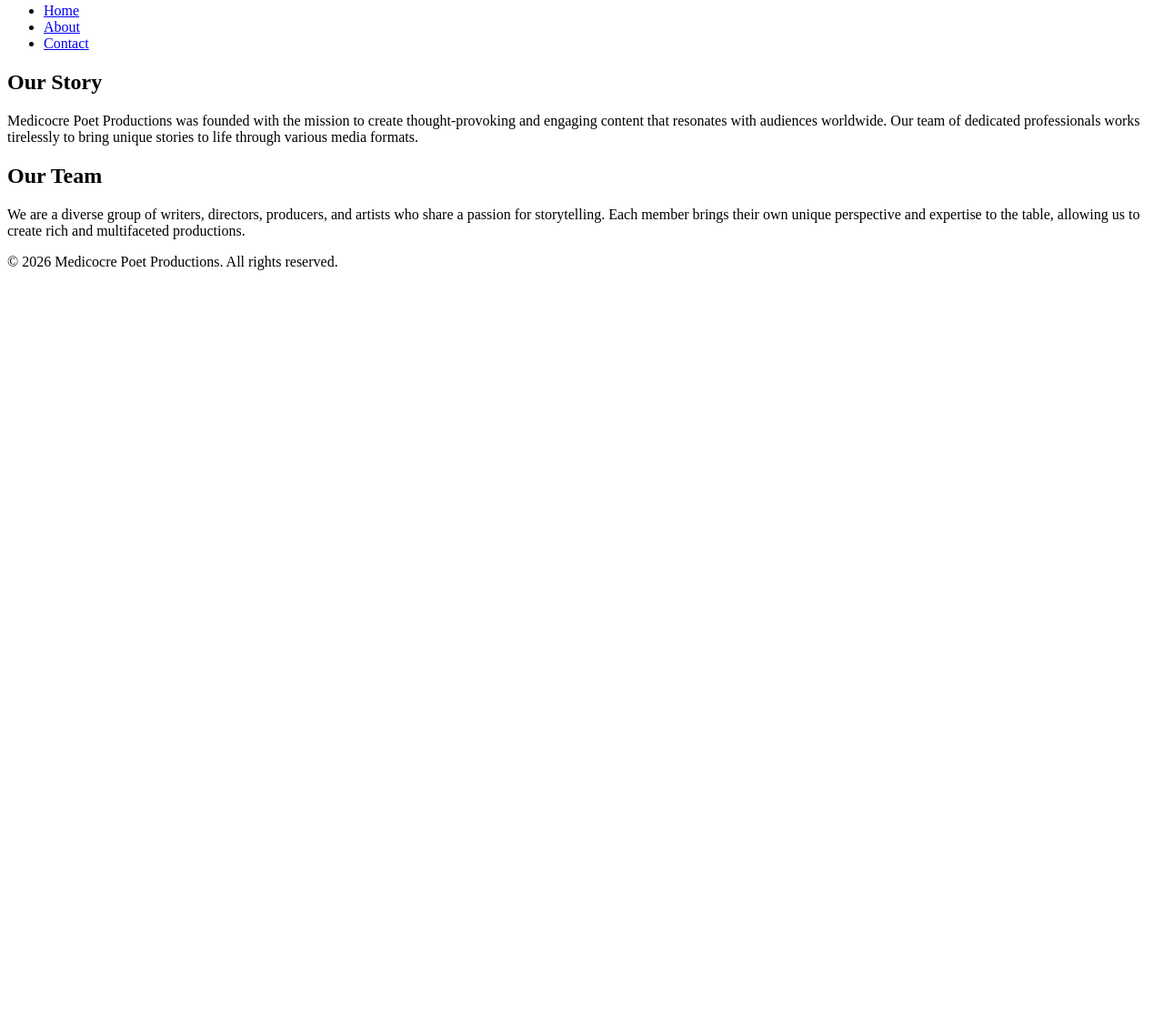
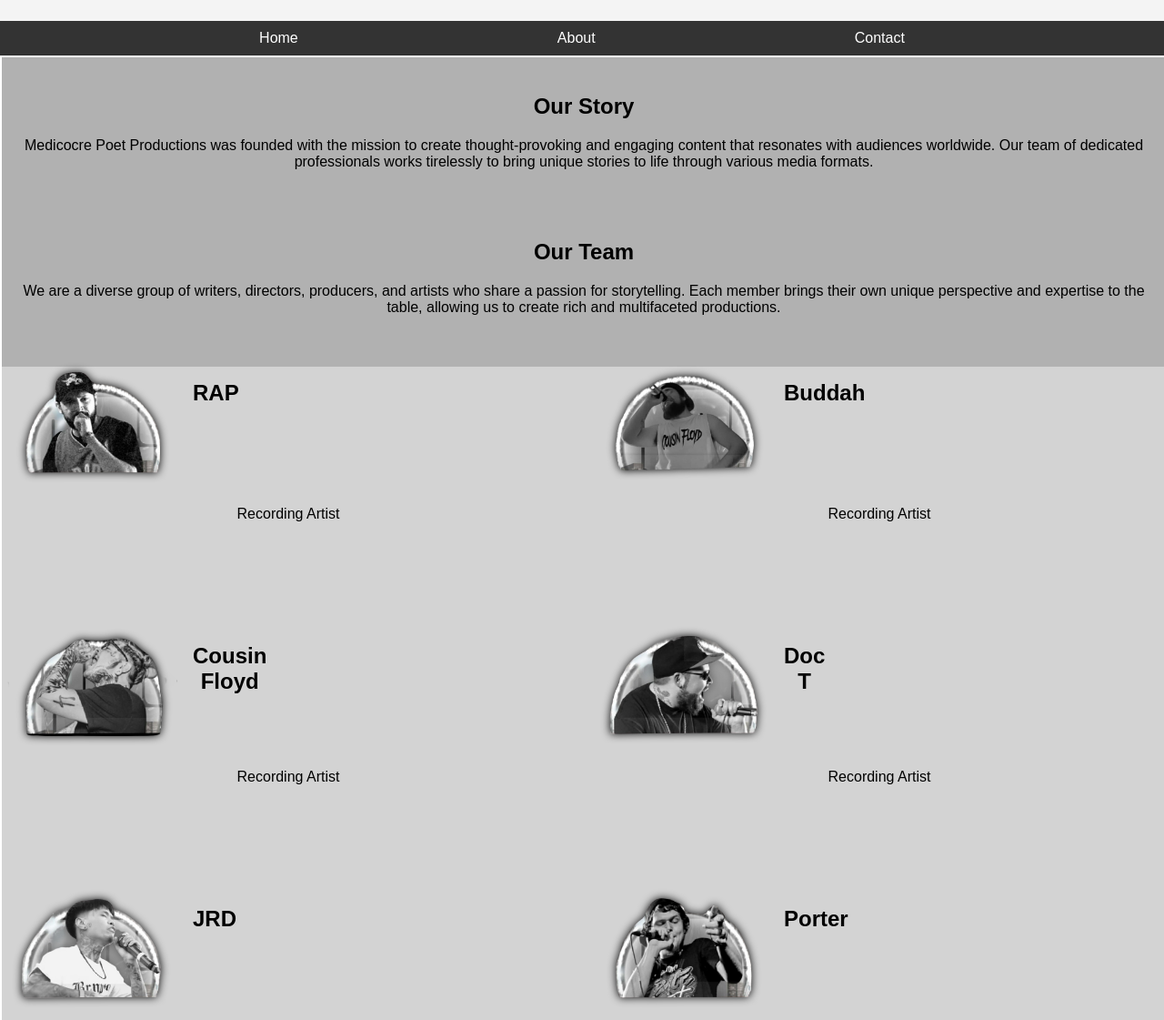
Before and after one commit to ErikStG417/MPP-Web-Site-Test-Project, a plain HTML site: page about.html in a window 1280 px wide. Shown: the part 77-1198 px from the top of the page at 91% size. Before the commit the page ends 800 px from the top, so only its background shows below. Drawn offline with Linux system fonts and the light colour scheme.

Commit message:
made changes to contacts form, added new png phots for artist

```diff
--- a/about.html
+++ b/about.html
@@ -1,32 +1,100 @@
-<!DOCTYPE html>
+<!doctype html>
 <html lang="en">
   <head>
-    <meta charset="UTF-8">
+    <meta charset="UTF-8" />
     <title>About Medicocre Poet Productions</title>
-    <link rel="stylesheet" href="styles.css">
-    <script src="script.js" defer></script>
+    <link rel="stylesheet" href="stylesheet.css" />
   </head>
   <body>
     <header>
       <h1>About Medicocre Poet Productions</h1>
     </header>
     <nav>
-        <ul>
+      <ul aria-label="About navigation" class="about-nav">
         <li><a href="indexmain_page.html">Home</a></li>
         <li><a href="about.html">About</a></li>
         <li><a href="contact.html">Contact</a></li>
       </ul>
     </nav>
     <main>
-        <section>
+      <div class="main-about-content">
+        <section class="story-section">
+          <div class="story-content">
             <h2>Our Story</h2>
-            <p>Medicocre Poet Productions was founded with the mission to create thought-provoking and engaging content that resonates with audiences worldwide. Our team of dedicated professionals works tirelessly to bring unique stories to life through various media formats.</p>
+            <p>
+              Medicocre Poet Productions was founded with the mission to create
+              thought-provoking and engaging content that resonates with
+              audiences worldwide. Our team of dedicated professionals works
+              tirelessly to bring unique stories to life through various media
+              formats.
+            </p>
+          </div>
+          <div class="team-content">
+            <h2>Our Team</h2>
+            <p>
+              We are a diverse group of writers, directors, producers, and
+              artists who share a passion for storytelling. Each member brings
+              their own unique perspective and expertise to the table, allowing
+              us to create rich and multifaceted productions.
+            </p>
+          </div>
         </section>
-        <section>
-            <h2>Our Team</h2>
-            <p>We are a diverse group of writers, directors, producers, and artists who share a passion for storytelling. Each member brings their own unique perspective and expertise to the table, allowing us to create rich and multifaceted productions.</p>
+
+        <section class="team-section">
+
+          <div class="crew-icons">
+            <span class="icon-caption">
+              <img src="img/brad.png" alt="brad Icon" class="icon1" />
+              <h2 class="icon-caption">RAP</h2>
+              <p>Recording Artist</p>
+            </span>
+
+            <span class="icon-caption">
+              <img src="img/Buddah.png" alt="buddah Icon" class="icon2" />
+              <h2 class="icon-caption">Buddah</h2>
+              <p>Recording Artist</p>
+            </span>
+
+            <span class="icon-caption">
+              <img
+                src="img/cousinFloyd.png"
+                alt="cousin floyd Icon"
+                class="icon3"
+              />
+              <h2 class="icon-caption">Cousin<br>Floyd</h2>
+              <p>Recording Artist</p>
+            </span>
+
+            <span class="icon-caption">
+              <img src="img/doc t.png" alt="doc t Icon" class="icon4" />
+              <h2 class="icon-caption">Doc T</h2>
+              <p>Recording Artist</p>
+            </span>
+            </span>
+
+            <span class="icon-caption">
+              <img src="img/jrd.png" alt="JRD Icon" class="icon5" />
+              <h2 class="icon-caption">JRD</h2>
+              <p>Recording Artist</p>
+            </span>
+
+            <span class="icon-caption">
+              <img src="img/porter.png" alt="porter Icon" class="icon6" />
+              <h2 class="icon-caption">Porter</h2>
+              <p>Recording Artist</p>
+            </span>
+            </span>
+
+            <span class="icon-caption" id="scatter">
+              <img src="img/scatter.png" alt="scatter Icon" class="icon7" />
+              <h2 class="icon-caption">Scatter</h2>
+              <p>Recording Artist/Beat Maker</p>
+            </span>
+          </div>
         </section>
+      </div>
     </main>
+
     <footer>
       <p>&copy; 2026 Medicocre Poet Productions. All rights reserved.</p>
     </footer>
--- a/scripts.js
+++ b/scripts.js
@@ -1 +1 @@
-console.log("Javascript connected!")
+console.log("Javascript connected!");
--- a/stylesheet.css
+++ b/stylesheet.css
@@ -1,3 +1,7 @@
+* {
+  box-sizing: border-box;
+}
+
 header {
   background-color: #f4f4f4;
   text-align: center;
@@ -19,15 +23,11 @@ footer {
 li a {
   color: white;
   text-decoration: none;
-
 }
 
 a:hover {
   color: rgb(97, 97, 175);
-
 }
-
-
 
 ul {
   list-style-type: none;
@@ -38,15 +38,11 @@ ul {
   justify-content: space-evenly;
 }
 
-
-
 body {
   font-family: Arial, sans-serif;
   margin: 0;
   padding: 0;
   overflow-x: hidden;
-
-
 }
 
 .main-content {
@@ -57,14 +53,10 @@ body {
   width: calc(100vw - 50px);
   padding-top: 10px;
   padding-bottom: 10px;
-    margin:auto;
+  margin: auto;
   min-height: calc(100vh - 120px);
   box-sizing: border-box;
-
-
-
 }
-
 
 .copyright {
   background-color: #f4f4f4;
@@ -73,10 +65,11 @@ body {
   position: relative;
   width: 100%;
   margin: 0;
-
 }
 
-.intro, .secondary, .shows {
+.intro,
+.secondary,
+.shows {
   background-color: rgba(100, 100, 100, 0.5);
   text-align: center;
   padding-top: 0;
@@ -91,7 +84,7 @@ body {
     box-shadow: 0px 0px 20px white inset*/
 }
 
-h2 {
+.main-content h2 {
   color: white;
   margin: 0;
   font-size: 2.5em;
@@ -99,15 +92,12 @@ h2 {
   text-transform: uppercase;
 }
 
-
-
-.container  {
+.container {
   position: relative;
   background-image: url(background-logo.png.png);
   background-size: cover;
   background-position: center;
   background-repeat: no-repeat;
-
 }
 
 .container::before {
@@ -121,7 +111,7 @@ h2 {
   z-index: -1;
 }
 
-p {
+.main-content p {
   color: white;
   font-size: 1.2em;
 }
@@ -139,7 +129,6 @@ p {
 .shows {
   grid-column: 1 /3;
   grid-row: 3;
-
 }
 
 .featured-image img {
@@ -155,3 +144,120 @@ p {
   font-size: 0.9em;
   color: black;
 }
+
+.about-nav {
+  background-color: #333;
+  padding: 10px 0;
+  width: 100%;
+}
+
+.crew-icons img {
+  width: 200px;
+  height: auto;
+  padding: 0;
+  margin: 0;
+  filter: drop-shadow(0px 0px 5px rgba(0, 0, 0, 1));
+}
+
+.crew-icons {
+  min-height: 100%;
+  display: grid;
+  grid-template-columns: 1fr 1fr;
+  grid-template-rows: 1fr 1fr 1fr 1fr;
+  grid-gap: 10px;
+  background-color: lightgrey;
+  gap: 20px;
+  padding: 0;
+}
+.crew-icons > *:last-child {
+  grid-column: 1 / -1;
+}
+
+footer {
+  position: relative;
+  background-color: grey;
+  display: flex;
+  justify-content: center;
+  margin: 2px;
+  padding: 2px;
+}
+
+.icon-caption {
+  display: grid;
+  grid-template-columns: repeat(5, 1fr);
+  grid-template-rows: 1fr 1fr;
+  justify-content: center;
+  text-align: center;
+  color: black;
+  font-size: 1em;
+  margin-top: 5px;
+}
+
+.icon-caption img {
+  grid-row: 1 / 2;
+  grid-column: 1 / 2;
+}
+
+.icon-caption p {
+  grid-row: 2 / 3;
+  grid-column: 1 / 6;
+}
+
+.icon-caption h2 {
+  grid-row: 1 / 2;
+  grid-column: 2 / 3;
+  margin: 0;
+  font-size: 1.5em;
+  padding: 10px;
+}
+
+#scatter img {
+  grid-row: 1 / 2;
+  grid-column: 3;
+}
+
+#scatter h2 {
+  grid-row: 1 / 2;
+  grid-column: 4;
+  margin: 0;
+  font-size: 1.5em;
+}
+
+.main-about-content {
+  width: 100%;
+  padding: 0;
+  margin: 2px;
+  min-height: calc(100vh - 120px);
+  box-sizing: border-box;
+}
+
+.story-section {
+  box-sizing: border-box;
+  background-color: rgba(100, 100, 100, 0.5);
+  text-align: center;
+  padding-top: 0;
+  padding-bottom: 20px;
+  margin: 0;
+}
+
+.team-section {
+  background-color: rgba(100, 100, 100, 0.5);
+  text-align: center;
+  padding-top: 0;
+  padding-bottom: 0;
+  margin: 0;
+}
+
+.story-content {
+  padding: 20px;
+
+  height: 100%;
+  text-align: center;
+}
+
+.team-content {
+  padding: 20px;
+
+  height: 100%;
+  text-align: center;
+}
```
Also changed, not shown: contact.html (+20 -11 lines), indexmain_page.html (+7 -8 lines), img/background-logo.png.png (renamed from background-logo.png.png), img/brad.png (added), img/buddah.png (added), img/cousinFloyd.png (added), img/doc t.png (added), img/feather-logo.png (renamed from m-feather png.png), img/jrd.png (added), img/porter.png (added), img/scatter.png (added). Lines whose indentation alone changed are shown as unchanged.
